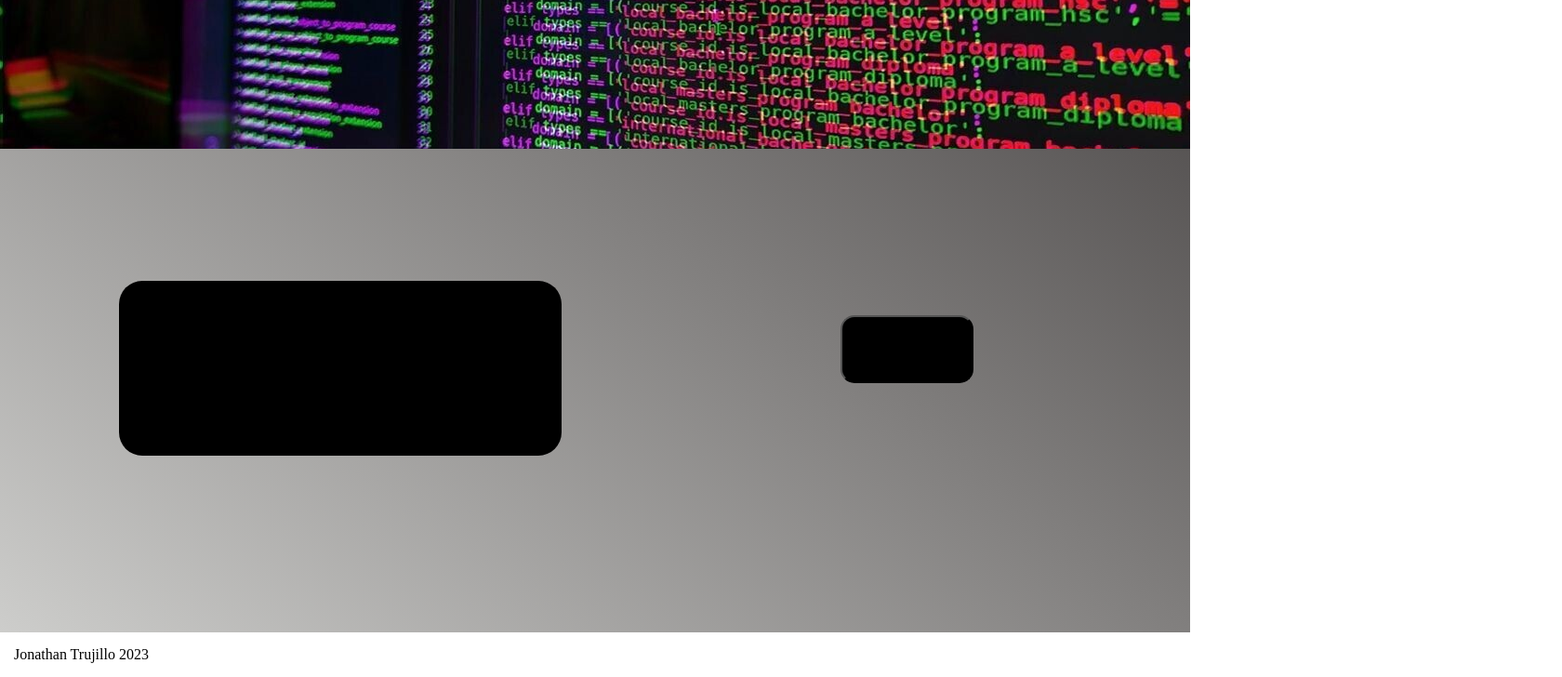
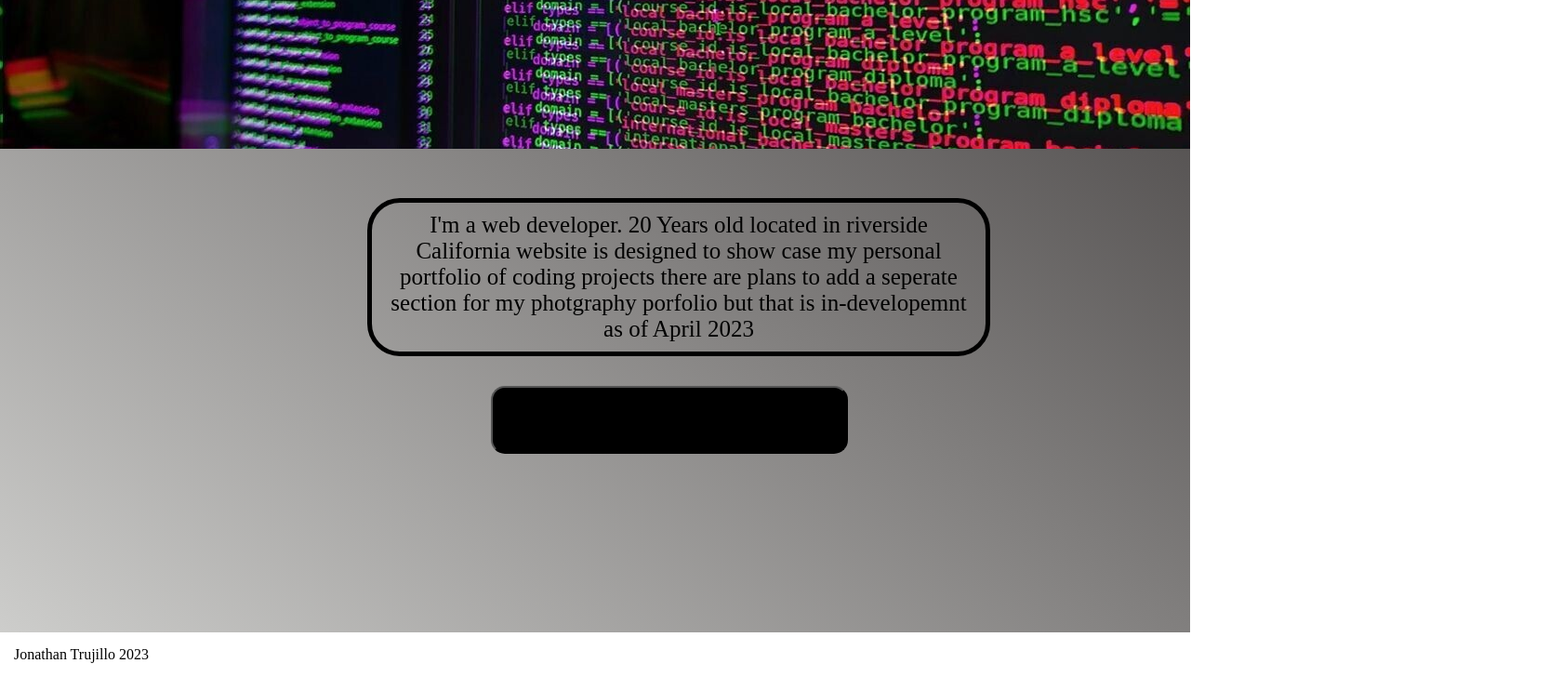
Before and after one commit to stormyy00/personal-web, a Next.js app: page /about in a window 1280 px wide. Shown: the part 338-1066 px from the top of the page at 93% size, 1680 px wide, since content can reach past the window. Built offline with nearby package versions, Linux system fonts and the light colour scheme.

Commit message:
about edits

```diff
--- a/styles/About.module.css
+++ b/styles/About.module.css
@@ -24,29 +24,34 @@
     padding-top: 4rem;
   }
 .container{
-  position: absolute;
-  top: 80%;
-  left: 10%;
-  display: grid;
-  grid-template-columns: 1fr 1fr;
+  position: relative;
+  left: 50vh;
+
+  /* display: grid;
+  grid-template-columns: 1fr 1fr; */
   gap: 200px;
   font-size: 25px;
   }
 
   .card{
     position: relative;
+
+    text-align: center;
     padding: 10px;
-    background-color: rgb(0, 0, 0);
-     border-radius: 25px;
-     text-align: center;
 
+     border-radius: 30px;
+    outline-style: solid;
+    outline-color: black;
+    outline-width: 5px;
+
+    max-width: 50%;
   }
 
   .button{
     font-size: 25px;
     position: relative;
-    top:30px;
-    left: 100px;
+    top: 30px;
+    left: 10%;
     border-radius: 15px;
     padding: 20px;
     width: 30%;
```
